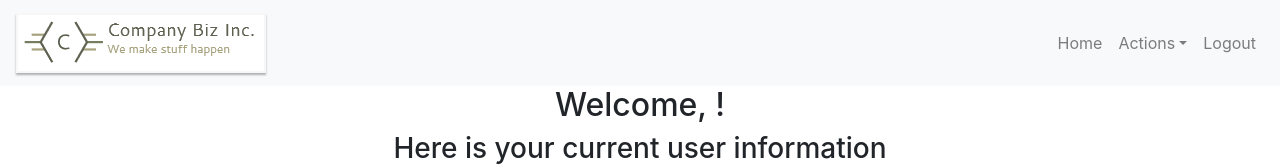
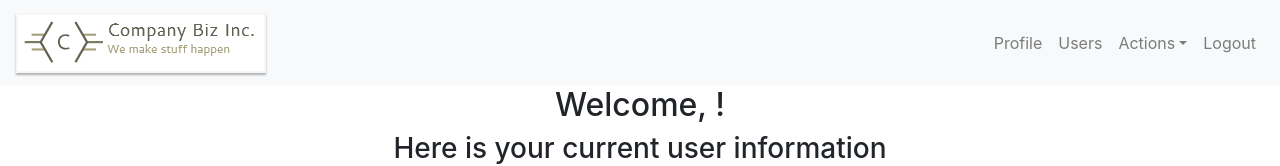
Before and after one commit to 1905-javareact/project1-micheledexter, a React (Create React App) app: page /dashboard/employee in a window 1280 px wide. Shown: the top 166 px of the page. Built offline with nearby package versions, Linux system fonts and the light colour scheme.

Commit message:
fix logout and rename navbar

```diff
--- a/src/components/dashboard/dashboard.component.tsx
+++ b/src/components/dashboard/dashboard.component.tsx
@@ -7,7 +7,7 @@ import { User } from '../../models/user';
 import { History } from 'history';
 import { IState } from '../../reducers';
 import { connect } from 'react-redux';
-import NavbaraltComponent from '../navbar/navbaralt.component';
+import NavbarComponent from '../navbar/navbar.component';
 import EditUser from '../edituser/edituser.component';
 import ViewUser from '../viewuser/viewuser.component';
 
@@ -21,7 +21,7 @@ class Dashboard extends Component<IDashboardProps, any> {
   render() {
     return (
       <div className='dashboard'>
-        <NavbaraltComponent history={this.props.history}/>
+        <NavbarComponent history={this.props.history}/>
           <Switch>
             <Route
               path='/dashboard/employee'
--- a/src/components/employee/employee.component.tsx
+++ b/src/components/employee/employee.component.tsx
@@ -16,6 +16,7 @@ class Employee extends Component<IEmployeeProps, any> {
         <code>Please note that we do not save your password in raw text for security purposes,</code><br />
         <code>so your password will not be viewable here. Thank you for understanding.</code>
         <table className="table">
+          <tbody>
             <tr>
               <td>Username:</td>
               <td>{this.props.currentUser.username}</td>
@@ -36,6 +37,7 @@ class Employee extends Component<IEmployeeProps, any> {
               <td>Role:</td>
               <td>Employee</td>
             </tr>
+          </tbody>
         </table>
       </div>
     );
--- a/src/components/logout/logout.component.tsx
+++ b/src/components/logout/logout.component.tsx
@@ -1,9 +1,15 @@
 import React, { Component } from 'react';
 import cookies from 'js-cookie';
+import { apiClient } from '../../axios/user-api-client';
 
 class Logout extends Component<any, any> {
 
+  logMeOut = async() => {
+    await apiClient.post('/del');
+  }
+
   componentDidMount() {
+    this.logMeOut();
     cookies.remove('token', {path: '/'});
     this.props.history.push('login');
   }
--- a/src/components/navbar/navbar.component.tsx
+++ b/src/components/navbar/navbar.component.tsx
@@ -1,27 +1,124 @@
-import React, { Component } from 'react';
+import React from 'react';
+import {
+  Collapse,
+  Navbar,
+  NavbarToggler,
+  NavbarBrand,
+  Nav,
+  NavItem,
+  NavLink,
+  UncontrolledDropdown,
+  DropdownToggle,
+  DropdownMenu,
+  DropdownItem } from 'reactstrap';
+import { IState } from '../../reducers';
 import { connect } from 'react-redux';
-import { IState } from '../../reducers';
 import { User } from '../../models/user';
 import { History } from 'history';
-import Squirrel from '../../assets/squirrel.png';
+import Logo from '../../assets/logo.png';
+import './navbar.component.css';
 
-interface INavbarProps {
+interface INavbarComponent {
   currentUser: User;
-  history: History;
+  history: History
 }
 
-class Navbar extends Component<INavbarProps, any> {
+class NavbarComponent extends React.Component<INavbarComponent, any> {
+  constructor(props: any) {
+    super(props);
 
-  logout = () => {
-    this.props.history.push('/logout');
+    this.toggle = this.toggle.bind(this);
+    this.state = {
+      isOpen: false,
+      navContent: <Nav className="ml-auto" navbar></Nav>
+    };
+  }
+
+  goTo = (loc: string) => {
+    this.props.history.push(loc);
+  }
+
+  toggle() {
+    this.setState({
+      isOpen: !this.state.isOpen
+    });
+  }
+
+  checkUserStatus = () => {
+    if (this.props.currentUser.role.role === 'employee') {
+      return (
+        <Nav className="ml-auto" navbar>
+          <NavItem>
+            <NavLink href="#" onClick={() => this.goTo('/dashboard/employee')}>Profile</NavLink>
+          </NavItem>
+          <UncontrolledDropdown nav inNavbar>
+            <DropdownToggle nav caret>
+              Actions
+            </DropdownToggle>
+            <DropdownMenu right>
+              <DropdownItem>
+                Option 1
+              </DropdownItem>
+              <DropdownItem>
+                Option 2
+              </DropdownItem>
+              <DropdownItem divider />
+              <DropdownItem>
+                Reset
+              </DropdownItem>
+            </DropdownMenu>
+          </UncontrolledDropdown>
+          <NavItem>
+            <NavLink href="#" onClick={() => this.goTo('/logout')}>Logout</NavLink>
+          </NavItem>
+        </Nav>
+      );
+    } else {
+      return (
+        <Nav className="ml-auto" navbar>
+          <NavItem>
+            <NavLink href="#" onClick={() => this.goTo('/dashboard/employee')}>Profile</NavLink>
+          </NavItem>
+          <NavItem>
+            <NavLink href="#" onClick={() => this.goTo('/dashboard/' + this.props.currentUser.role.role)}>Users</NavLink>
+          </NavItem>
+          <UncontrolledDropdown nav inNavbar>
+            <DropdownToggle nav caret>
+              Actions
+            </DropdownToggle>
+            <DropdownMenu right>
+              <DropdownItem>
+                Option 1
+              </DropdownItem>
+              <DropdownItem>
+                Option 2
+              </DropdownItem>
+              <DropdownItem divider />
+              <DropdownItem>
+                Reset
+              </DropdownItem>
+            </DropdownMenu>
+          </UncontrolledDropdown>
+          <NavItem>
+            <NavLink href="#" onClick={() => this.goTo('/logout')}>Logout</NavLink>
+          </NavItem>
+        </Nav>
+      )
+    }
   }
 
   render() {
     return (
-      <div className="Navbar">
-        <img className="senor-squirrel" alt="confused squirrel holding an acorn" src={Squirrel} />
-        <h1>Dashboard</h1>
-        <button className="btn btn-danger" onClick={this.logout}>Logout</button>
+      <div>
+        <Navbar color="light" light expand="md">
+          <NavbarBrand href="#" onClick={() => this.goTo('/')}>
+            <img className="logo" src={Logo} alt="company logo" />
+          </NavbarBrand>
+          <NavbarToggler onClick={this.toggle} />
+          <Collapse isOpen={this.state.isOpen} navbar>
+            {this.checkUserStatus()}
+          </Collapse>
+        </Navbar>
       </div>
     );
   }
@@ -29,8 +126,8 @@ class Navbar extends Component<INavbarProps, any> {
 
 const mapStateToProps = (state: IState) => {
   return {
-    currentUser: state.login.currentUser,
+    currentUser: state.login.currentUser
   }
 }
 
-export default connect(mapStateToProps)(Navbar);
+export default connect(mapStateToProps)(NavbarComponent);
--- a/src/components/navbar/navbaralt.component.tsx
+++ /dev/null
@@ -1,130 +0,0 @@
-import React from 'react';
-import {
-  Collapse,
-  Navbar,
-  NavbarToggler,
-  NavbarBrand,
-  Nav,
-  NavItem,
-  NavLink,
-  UncontrolledDropdown,
-  DropdownToggle,
-  DropdownMenu,
-  DropdownItem } from 'reactstrap';
-import { IState } from '../../reducers';
-import { connect } from 'react-redux';
-import { User } from '../../models/user';
-import { History } from 'history';
-import Logo from '../../assets/logo.png';
-import './navbaralt.component.css';
-
-interface INavbarComponent {
-  currentUser: User;
-  history: History
-}
-
-class NavbarComponent extends React.Component<INavbarComponent, any> {
-  constructor(props: any) {
-    super(props);
-
-    this.toggle = this.toggle.bind(this);
-    this.state = {
-      isOpen: false,
-      navContent: <Nav className="ml-auto" navbar></Nav>
-    };
-  }
-
-  goTo = (loc: string) => {
-    this.props.history.push(loc);
-  }
-
-  toggle() {
-    this.setState({
-      isOpen: !this.state.isOpen
-    });
-  }
-
-  checkUserStatus = () => {
-    if (this.props.currentUser.role.role === 'employee') {
-      return (
-        <Nav className="ml-auto" navbar>
-          <NavItem>
-            <NavLink href="#" onClick={() => this.goTo('/dashboard/' + this.props.currentUser.role.role)}>Home</NavLink>
-          </NavItem>
-          <UncontrolledDropdown nav inNavbar>
-            <DropdownToggle nav caret>
-              Actions
-            </DropdownToggle>
-            <DropdownMenu right>
-              <DropdownItem>
-                Option 1
-              </DropdownItem>
-              <DropdownItem>
-                Option 2
-              </DropdownItem>
-              <DropdownItem divider />
-              <DropdownItem>
-                Reset
-              </DropdownItem>
-            </DropdownMenu>
-          </UncontrolledDropdown>
-          <NavItem>
-            <NavLink href="#" onClick={() => this.goTo('/logout')}>Logout</NavLink>
-          </NavItem>
-        </Nav>
-      );
-    } else {
-      return (
-        <Nav className="ml-auto" navbar>
-          <NavItem>
-            <NavLink href="#" onClick={() => this.goTo('/dashboard/' + this.props.currentUser.role.role)}>Home</NavLink>
-          </NavItem>
-          <UncontrolledDropdown nav inNavbar>
-            <DropdownToggle nav caret>
-              Actions
-            </DropdownToggle>
-            <DropdownMenu right>
-              <DropdownItem>
-                Option 1
-              </DropdownItem>
-              <DropdownItem>
-                Option 2
-              </DropdownItem>
-              <DropdownItem divider />
-              <DropdownItem>
-                Reset
-              </DropdownItem>
-            </DropdownMenu>
-          </UncontrolledDropdown>
-          <NavItem>
-            <NavLink href="#" onClick={() => this.goTo('/logout')}>Logout</NavLink>
-          </NavItem>
-        </Nav>
-      )
-    }
-  }
-
-  render() {
-    return (
-      <div>
-        <Navbar color="light" light expand="md">
-          <NavbarBrand href="#" onClick={() => this.goTo('/')}>
-            <img className="logo" src={Logo} alt="company logo" />
-          </NavbarBrand>
-          <NavbarToggler onClick={this.toggle} />
-          <Collapse isOpen={this.state.isOpen} navbar>
-            {this.checkUserStatus()}
-          </Collapse>
-        </Navbar>
-      </div>
-    );
-  }
-}
-
-const mapStateToProps = (state: IState) => {
-  return {
-    currentUser: state.login.currentUser
-  }
-}
-
-export default connect(mapStateToProps)(NavbarComponent);
```
Also changed, not shown: src/components/navbar/navbar.component.css (renamed from src/components/navbar/navbaralt.component.css). Lines whose indentation alone changed are shown as unchanged.
